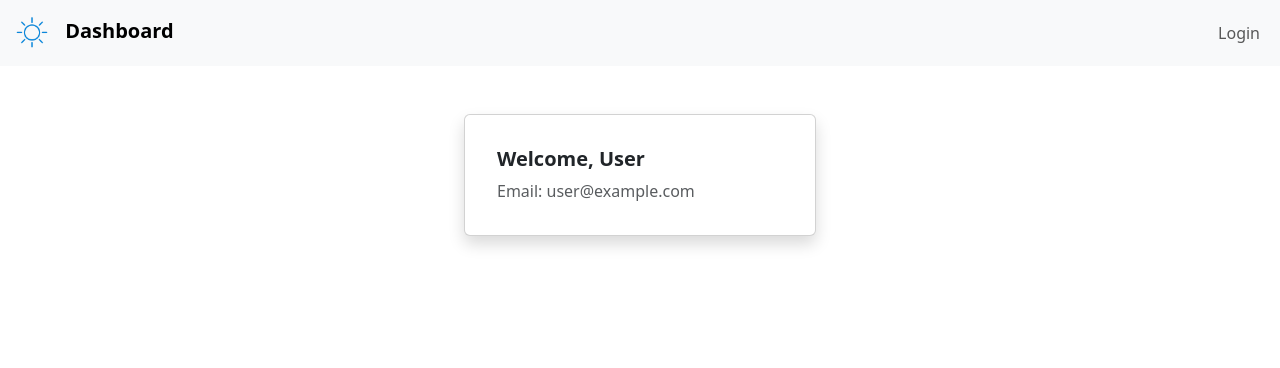
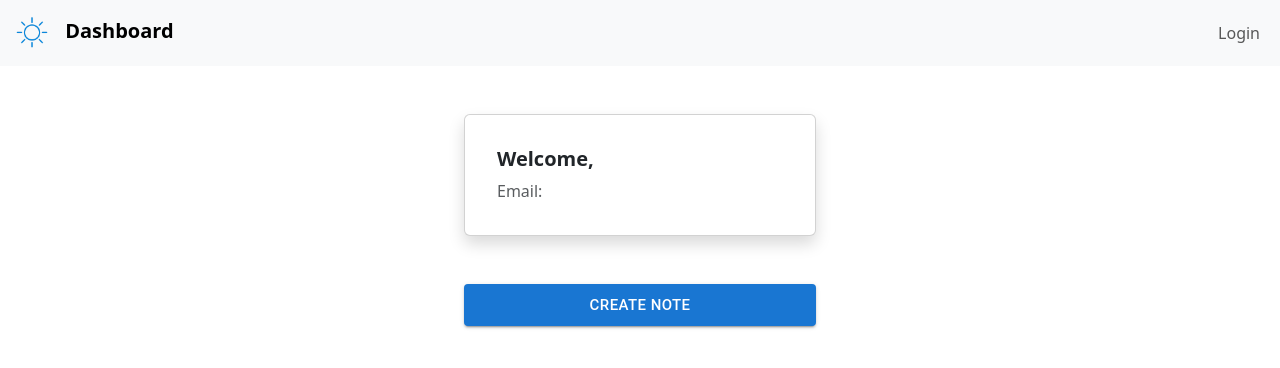
Before and after one commit to Shamsherkhan7549/Highway-Delight-Mern-Assingment, a React (Vite) app in the folder frontend/: page /dashboard in a window 1280 px wide. Shown: the top 368 px of the page. Built offline with nearby package versions, Linux system fonts and the light colour scheme.

Commit message:
dashboard ui added

```diff
--- a/frontend/src/context/ContextApi.jsx
+++ b/frontend/src/context/ContextApi.jsx
@@ -6,6 +6,7 @@ export const AppContext = createContext()
 const ContextApi = ({children}) => {
 
     const [token, setToken] = useState(localStorage.getItem('token') || null);
+    const [user, setUser] = useState({});
 
     useEffect(() => {
       if (token != null) {
@@ -17,7 +18,7 @@ const ContextApi = ({children}) => {
     }, [token])
 
   return (
-    <AppContext.Provider value={{ token, setToken }}>
+    <AppContext.Provider value={{ token, setToken,user, setUser}}>
         {children}
     </AppContext.Provider>
   )
--- a/frontend/src/pages/dashboard/Dashboard.css
+++ b/frontend/src/pages/dashboard/Dashboard.css
@@ -1,4 +1,4 @@
-.card{
+.card , .note{
     border: none;
     width: 22rem;
     margin: 0 auto;
--- a/frontend/src/pages/dashboard/Dashboard.jsx
+++ b/frontend/src/pages/dashboard/Dashboard.jsx
@@ -1,24 +1,39 @@
-import React from 'react'
+import React, { useContext, useEffect } from 'react'
 import './Dashboard.css'
+import { AppContext } from '../../context/ContextApi'
+import { Button } from '@mui/material';
+
+
 const Dashboard = () => {
+  const { user, appGreet } = useContext(AppContext)
+  useEffect(() => {
+    console.log(user);
+  }, [user]);
 
   return (
     <>
 
       <div className="container">
         <div className="row">
-          <div className="col-md-2"></div>
-          <div className="col-md-8 col-12 py-5">
+          <div className="col-md-1"></div>
+          <div className="col-md-10 col-12 py-5">
             <div className="card shadow p-3 mb-5 ">
 
               <div className="card-body ">
-                <h5 className="card-title fw-bold">Welcome, User</h5>
-                <p className="card-text text-muted">Email: user@example.com</p>
+
+                <h5 className="card-title fw-bold">Welcome, {user && user.name}</h5>
+                <p className="card-text text-muted">Email: {user && user.email}</p>
+
               </div>
+
             </div>
+            <div className='text-center'>
+              <Button variant="contained" className='note' size="large" type='submit' >Create Note</Button>
+            </div>
+
           </div>
-          <div className="col-md-2"></div>
 
+          <div className="col-md-1"></div>
         </div>
       </div>
 
--- a/frontend/src/pages/login/Form.jsx
+++ b/frontend/src/pages/login/Form.jsx
@@ -12,10 +12,8 @@ const Form = () => {
   const [otpField, setOtpField] = useState(false);
   const [register, setRegister] = useState(true);
   const navigate = useNavigate();
-  const context = useContext(AppContext);
-
+  const {setUser,setToken} = useContext(AppContext);
   const [error, setError] = useState("");
-
 
   const url = import.meta.env.VITE_BACKEND_URL;
 
@@ -45,7 +43,7 @@ const Form = () => {
       if (!register) {
         const response = await axios.post(url + "/signup", userInfo);
         const data = response.data;
-
+        console.log(data.user);
         if (data.success) {
           context.setToken(data.token);
           setUserInfo({
@@ -56,6 +54,7 @@ const Form = () => {
           setUserOtp("");
           setServerOtp("");
           setOtpField(false);
+          setUser(data.user);
            navigate('/dashboard')
 
         } else {
@@ -65,9 +64,9 @@ const Form = () => {
       } else {
         const response = await axios.post(url + "/login", { email: userInfo.email });
         const data = response.data;
-
+       console.log(data);
         if (data.success) {
-          context.setToken(data.token);
+          setToken(data.token);
 
           setUserInfo({
             name: '',
@@ -77,6 +76,7 @@ const Form = () => {
           setUserOtp("");
           setServerOtp("");
           setOtpField(false);
+          setUser(data.user);
           navigate('/dashboard');
 
         } else {
```
Also changed, not shown: 1 other file (tests, documents, lock files or other folders).
